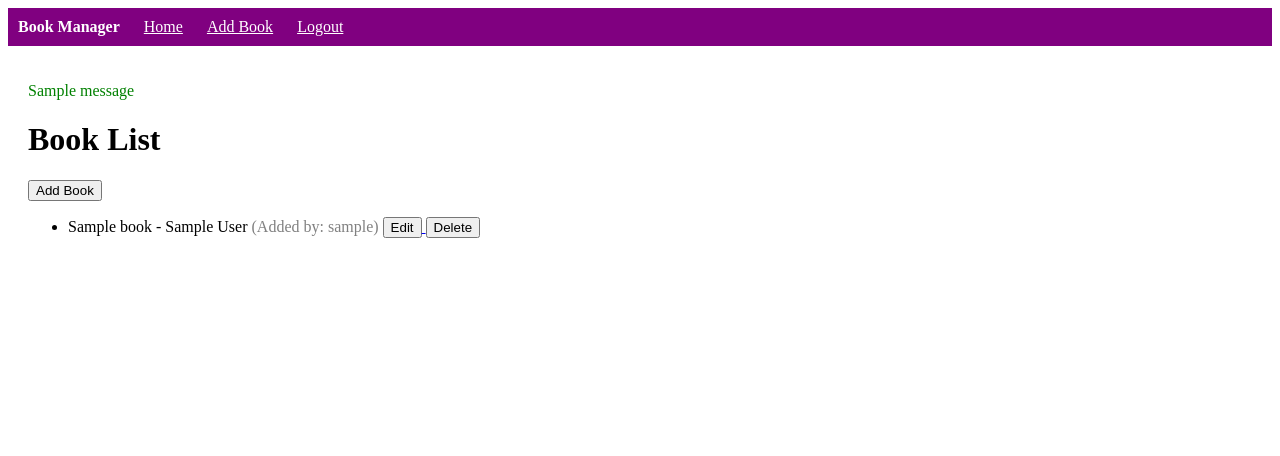
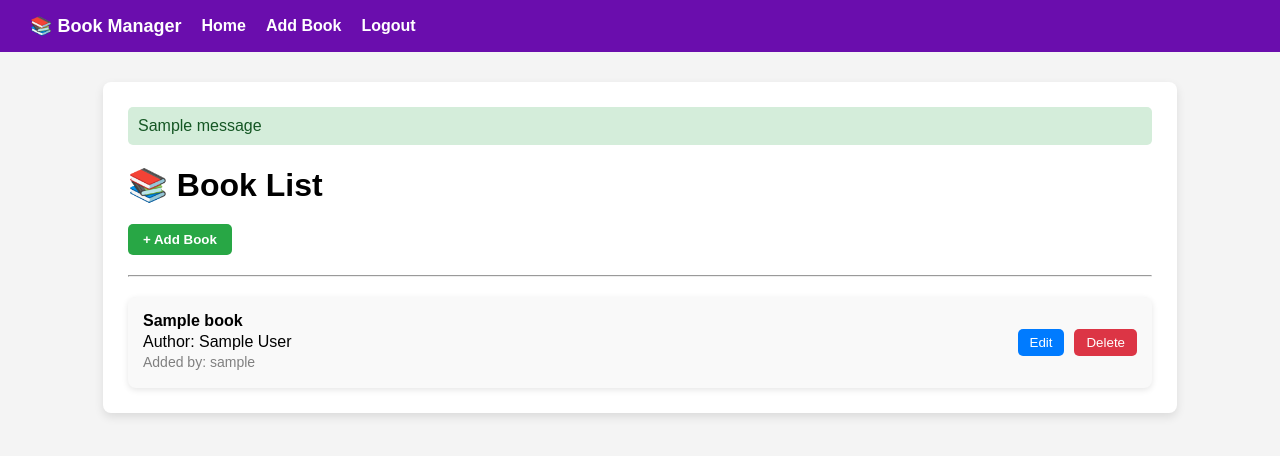
Before and after one commit to PLAMYYI/Book-Management-Web, a Flask app: page / in a window 1280 px wide. Shown: the top 456 px of the page. Run offline with Flask 3, Linux system fonts and the light colour scheme; a user stored in the database is signed in; tables that the repository leaves empty hold one stand-in row (values such as "Sample post"); one stand-in notice (Sample message) is shown.

Commit message:
git commit -m "Improve UI styling and update README"

```diff
--- a/templates/base.html
+++ b/templates/base.html
@@ -2,41 +2,88 @@
 <html>
 <head>
     <title>Book Manager</title>
+
+    <style>
+        body {
+            margin: 0;
+            font-family: Arial, sans-serif;
+            background-color: #f4f4f4;
+        }
+
+        nav {
+            background: #6a0dad;
+            padding: 15px 30px;
+            color: white;
+            display: flex;
+            align-items: center;
+        }
+
+        nav strong {
+            font-size: 18px;
+        }
+
+        nav a {
+            color: white;
+            margin-left: 20px;
+            text-decoration: none;
+            font-weight: bold;
+        }
+
+        nav a:hover {
+            text-decoration: underline;
+        }
+
+        .container {
+            width: 80%;
+            margin: 30px auto;
+            background: white;
+            padding: 25px;
+            border-radius: 8px;
+            box-shadow: 0 4px 10px rgba(0,0,0,0.1);
+        }
+
+        .flash-message {
+            background-color: #d4edda;
+            color: #155724;
+            padding: 10px;
+            border-radius: 5px;
+            margin-bottom: 15px;
+        }
+    </style>
 </head>
+
 <body>
 
-<nav style="background: purple; padding: 10px; color: white;">
-    <strong>Book Manager</strong>
+<nav>
+    <strong>📚 Book Manager</strong>
 
-    <a href="/" style="color:white; margin-left:20px;">Home</a>
+    <a href="/">Home</a>
 
     {% if current_user.is_authenticated %}
-        <a href="/add-book" style="color:white; margin-left:20px;">Add Book</a>
-
-
-        <a href="{{ url_for('logout') }}"
-           style="color:white; margin-left:20px;">
-           Logout
-        </a>
+        <a href="/add-book">Add Book</a>
+        <a href="{{ url_for('logout') }}">Logout</a>
     {% else %}
-        <a href="/login" style="color:white; margin-left:20px;">Login</a>
-        <a href="/register" style="color:white; margin-left:20px;">Register</a>
+        <a href="/login">Login</a>
+        <a href="/register">Register</a>
     {% endif %}
 </nav>
 
-<div style="padding: 20px;">
+<div class="container">
 
-    <!-- แสดงข้อความ flash -->
+    <!-- Flash Message -->
     {% with messages = get_flashed_messages() %}
         {% if messages %}
             {% for message in messages %}
-                <p style="color: green;">{{ message }}</p>
+                <div class="flash-message">
+                    {{ message }}
+                </div>
             {% endfor %}
         {% endif %}
     {% endwith %}
 
     {% block content %}
     {% endblock %}
+
 </div>
 
 </body>
--- a/templates/main/index.html
+++ b/templates/main/index.html
@@ -1,39 +1,118 @@
 {% extends "base.html" %}
 
 {% block content %}
-<h1>Book List</h1>
+
+<h1 style="margin-bottom: 20px;">📚 Book List</h1>
 
 <a href="{{ url_for('add_book') }}">
-    <button>Add Book</button>
+    <button class="btn-add">+ Add Book</button>
 </a>
 
-<ul>
+<hr style="margin: 20px 0;">
+
+{% if books %}
+    <div class="book-list">
         {% for book in books %}
-        <li>
-            {{ book.title }} - {{ book.author }}
+            <div class="book-card">
+                <div class="book-info">
+                    <strong>{{ book.title }}</strong>
+                    <p>Author: {{ book.author }}</p>
 
                     {% if current_user.has_roles(["admin"]) %}
-                <span style="color: gray;">
-                    (Added by: {{ book.owner.username }})
-                </span>
+                        <p class="owner-text">
+                            Added by: {{ book.owner.username }}
+                        </p>
                     {% endif %}
+                </div>
 
-            <!-- ปุ่ม Edit -->
+                <div class="book-actions">
                     <a href="{{ url_for('edit_book', book_id=book.id) }}">
-                <button>Edit</button>
+                        <button class="btn-edit">Edit</button>
                     </a>
 
-            <!-- ปุ่ม Delete -->
                     <form action="{{ url_for('delete_book', book_id=book.id) }}"
-                  method="POST"
-                  style="display:inline;">
-                <button type="submit" onclick="return confirm('Are you sure?')">
+                          method="POST">
+                        <button class="btn-delete"
+                                onclick="return confirm('Are you sure you want to delete this book?')">
                             Delete
                         </button>
                     </form>
+                </div>
+            </div>
+        {% endfor %}
+    </div>
+{% else %}
+    <p>No books available.</p>
+{% endif %}
 
-        </li>
-    {% endfor %}
-</ul>
+<style>
+    .btn-add {
+        background-color: #28a745;
+        color: white;
+        padding: 8px 15px;
+        border: none;
+        border-radius: 5px;
+        cursor: pointer;
+        font-weight: bold;
+    }
+
+    .btn-edit {
+        background-color: #007bff;
+        color: white;
+        padding: 6px 12px;
+        border: none;
+        border-radius: 5px;
+        cursor: pointer;
+    }
+
+    .btn-delete {
+        background-color: #dc3545;
+        color: white;
+        padding: 6px 12px;
+        border: none;
+        border-radius: 5px;
+        cursor: pointer;
+    }
+
+    .btn-edit:hover,
+    .btn-delete:hover,
+    .btn-add:hover {
+        opacity: 0.8;
+    }
+
+    .book-list {
+        display: flex;
+        flex-direction: column;
+        gap: 15px;
+    }
+
+    .book-card {
+        display: flex;
+        justify-content: space-between;
+        align-items: center;
+        padding: 15px;
+        background: #f9f9f9;
+        border-radius: 8px;
+        box-shadow: 0 2px 6px rgba(0,0,0,0.1);
+    }
+
+    .book-info p {
+        margin: 3px 0;
+    }
+
+    .owner-text {
+        color: gray;
+        font-size: 14px;
+    }
+
+    .book-actions {
+        display: flex;
+        gap: 10px;
+    }
+
+    form {
+        margin: 0;
+    }
+</style>
 
 {% endblock %}
```
Also changed, not shown: README.md. Lines whose indentation alone changed are shown as unchanged.
